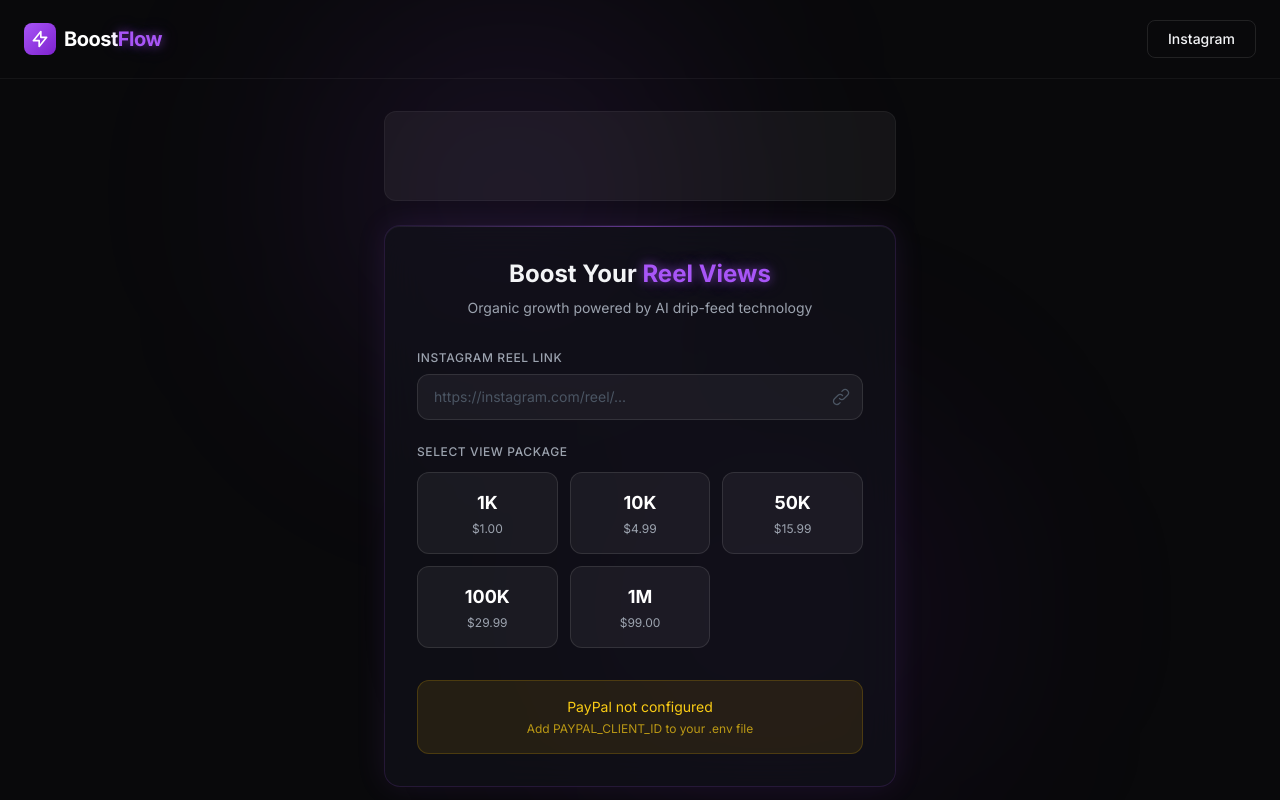
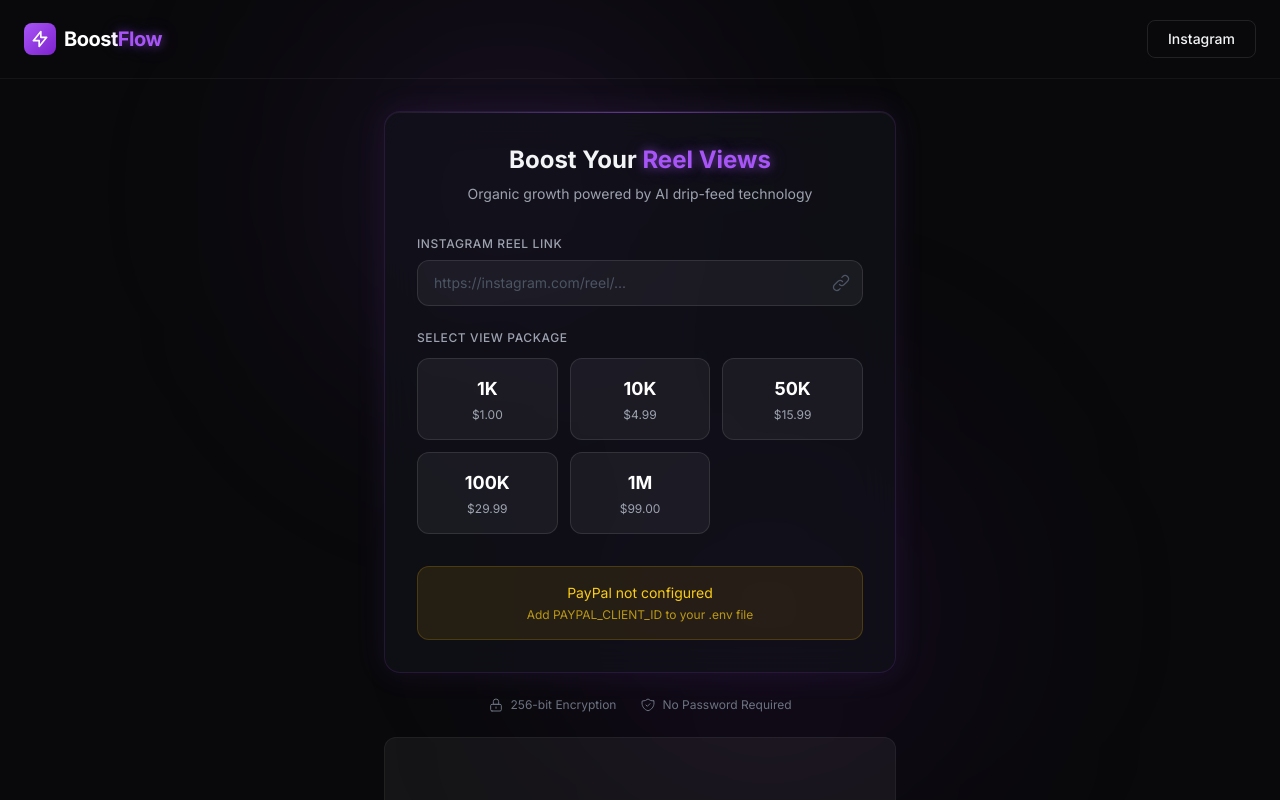
Before and after one commit to harsshsingh8/boostflow, a React (Vite) app: page / in a window 1280 px wide. Shown: the top 800 px of the page. Built offline with nearby package versions, Linux system fonts and the light colour scheme; no server answers.

Commit message:
Remove top ad banner

```diff
--- a/src/App.jsx
+++ b/src/App.jsx
@@ -210,8 +210,6 @@ function App() {
       {/* Main Content */}
       <main className="relative z-10 flex items-center justify-center px-6 py-8 min-h-[calc(100vh-80px)]">
         <div className="w-full max-w-lg space-y-6">
-          {/* Top Ad */}
-          <AdSenseAd className="min-h-[90px] bg-white/5 rounded-xl border border-white/5" />
           {/* Glass Card */}
           <div className="glass glass-border rounded-2xl p-8 relative overflow-hidden">
             {/* Glowing top border */}
```
